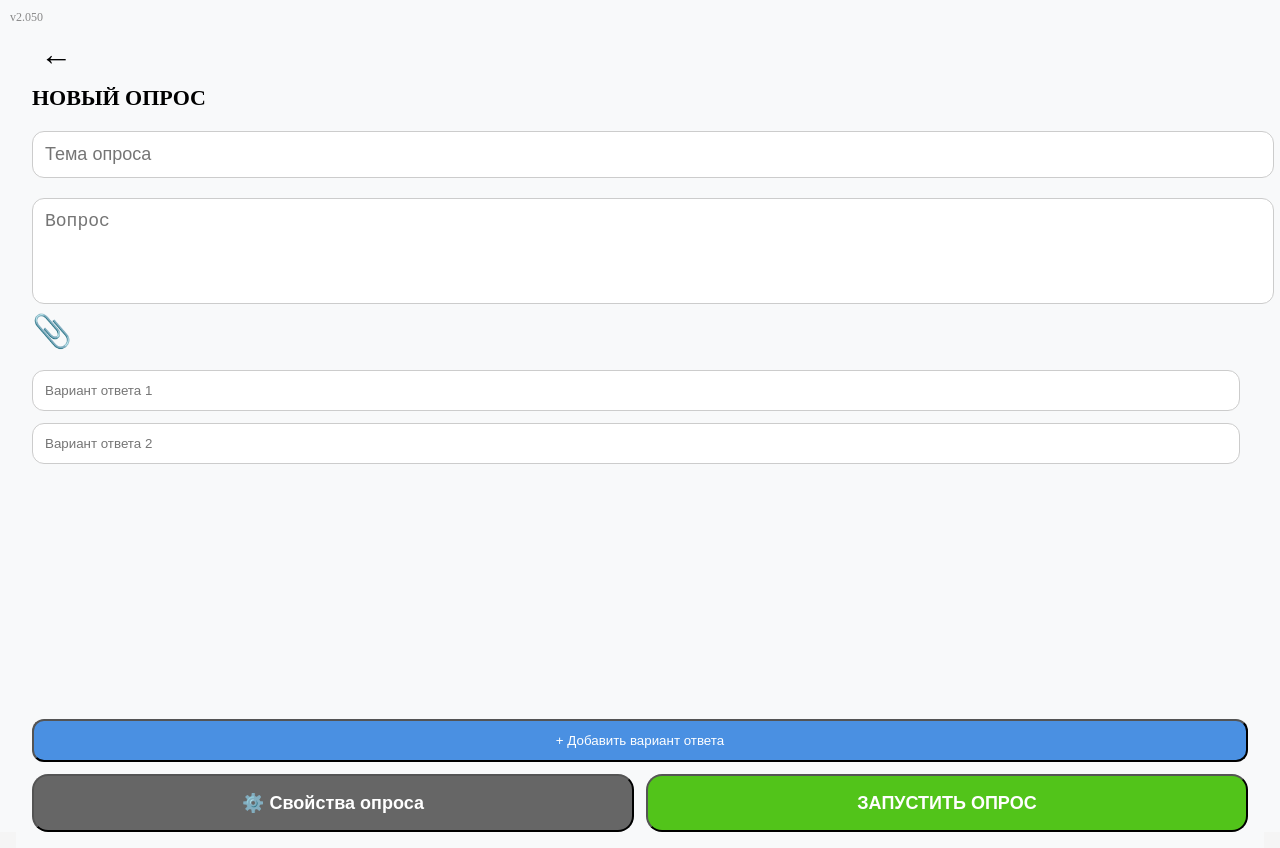
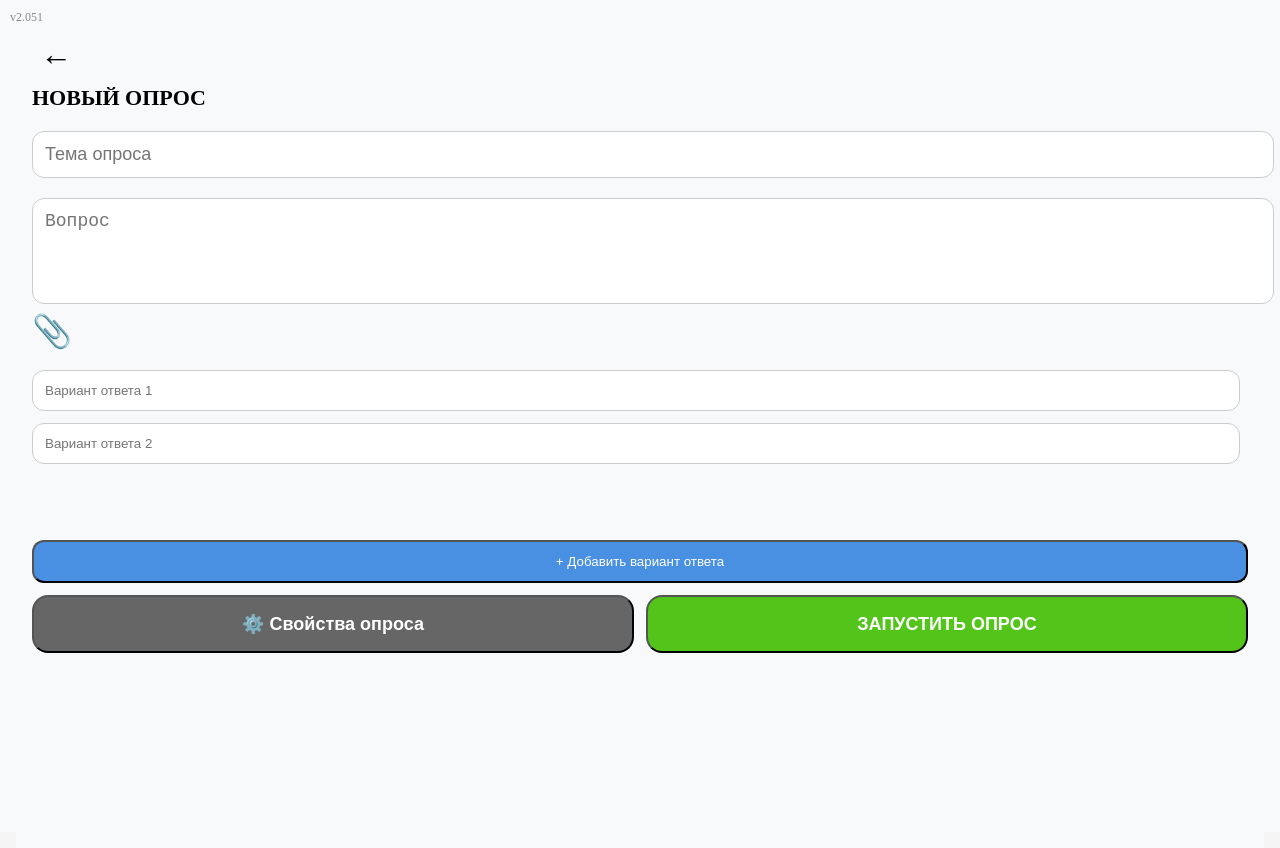
Before and after one commit to Aleksandr7023/golosovalka2, a React (Vite) app: page / in a window 1280 px wide. Both pictures are taken after a click on the button "ЗАДАТЬ НОВЫЙ ОПРОС". Built offline with nearby package versions, Linux system fonts and the light colour scheme.

Commit message:
update 21.11.25 15:38:05

```diff
--- a/src/CreatePollScreen.jsx
+++ b/src/CreatePollScreen.jsx
@@ -1,4 +1,4 @@
-// src/CreatePollScreen.jsx — v2.050
+// src/CreatePollScreen.jsx — v2.051
 
 import React, { useState, useEffect } from 'react'
 
@@ -10,6 +10,7 @@ export default function CreatePollScreen({ onBack, draft }) {
   const [error, setError] = useState('')
   const [viewerFile, setViewerFile] = useState(null)
   const [draftId, setDraftId] = useState(null)
+  const [keyboardHeight, setKeyboardHeight] = useState(0)
 
   useEffect(() => {
     if (draft) {
@@ -19,6 +20,22 @@ export default function CreatePollScreen({ onBack, draft }) {
       setDraftId(draft.id)
     }
   }, [draft])
+
+  useEffect(() => {
+    const original = window.innerHeight
+    const handleResize = () => {
+      const diff = original - window.innerHeight
+      setKeyboardHeight(diff > 100 ? diff : 0)
+    }
+    window.addEventListener('resize', handleResize)
+    window.addEventListener('focusin', handleResize)
+    window.addEventListener('focusout', handleResize)
+    return () => {
+      window.removeEventListener('resize', handleResize)
+      window.removeEventListener('focusin', handleResize)
+      window.removeEventListener('focusout', handleResize)
+    }
+  }, [])
 
   const saveDraft = () => {
     const currentData = {
@@ -75,7 +92,7 @@ export default function CreatePollScreen({ onBack, draft }) {
   return (
     <div style={{ padding: '16px', background: '#f8f9fa', minHeight: '100dvh', display: 'flex', flexDirection: 'column' }}>
       <div style={{ position: 'absolute', top: 10, left: 10, fontSize: '12px', color: '#888' }}>
-        v2.050
+        v2.051
       </div>
 
       <button onClick={handleBack} style={{ background: 'none', border: 'none', fontSize: '32px', padding: '4px 8px', cursor: 'pointer', alignSelf: 'flex-start' }}>
@@ -154,8 +171,8 @@ export default function CreatePollScreen({ onBack, draft }) {
         </div>
       )}
 
-      {/* Варианты — поднято на одну строку */}
-      <div style={{ flex: 1, overflowY: options.length > 3 ? 'auto' : 'visible', paddingRight: '8px', paddingBottom: '100px' }}>
+      {/* Варианты — максимум 4 строки без скролла */}
+      <div style={{ flex: 1, overflowY: 'auto', maxHeight: '240px', paddingRight: '8px', paddingBottom: keyboardHeight > 0 ? `${keyboardHeight + 20}px` : '20px' }}>
         {options.map((opt, i) => (
           <div key={i} style={{ display: 'flex', marginBottom: '12px' }}>
             <input
@@ -173,8 +190,8 @@ export default function CreatePollScreen({ onBack, draft }) {
         ))}
       </div>
 
-      {/* Кнопки — подняты на одну строку */}
-      <div style={{ marginTop: '-40px' }}>
+      {/* Кнопки — ещё выше (ещё на одну строку) */}
+      <div style={{ marginTop: '-90px' }}>
         <button onClick={addOption} style={{ width: '100%', padding: '12px', background: '#4a90e2', color: 'white', borderRadius: '12px', marginBottom: '12px' }}>
           + Добавить вариант ответа
         </button>
```
